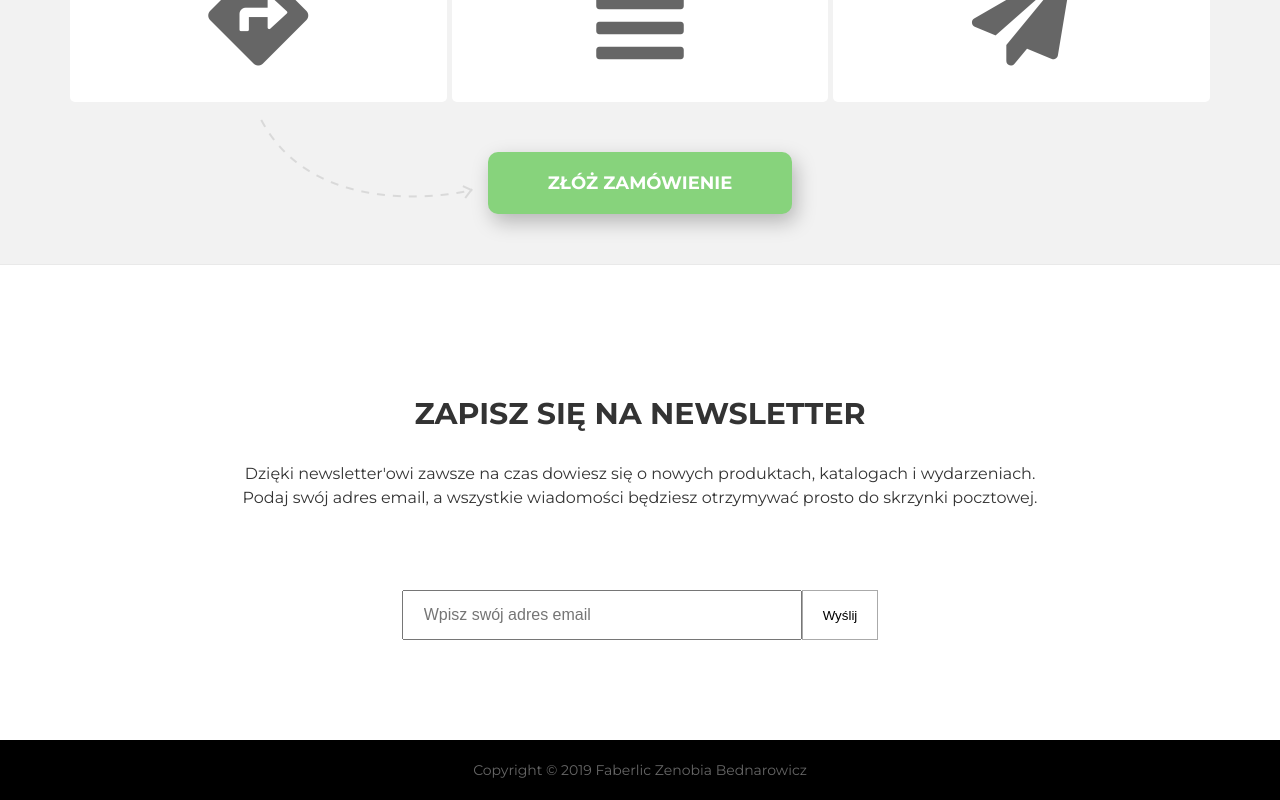
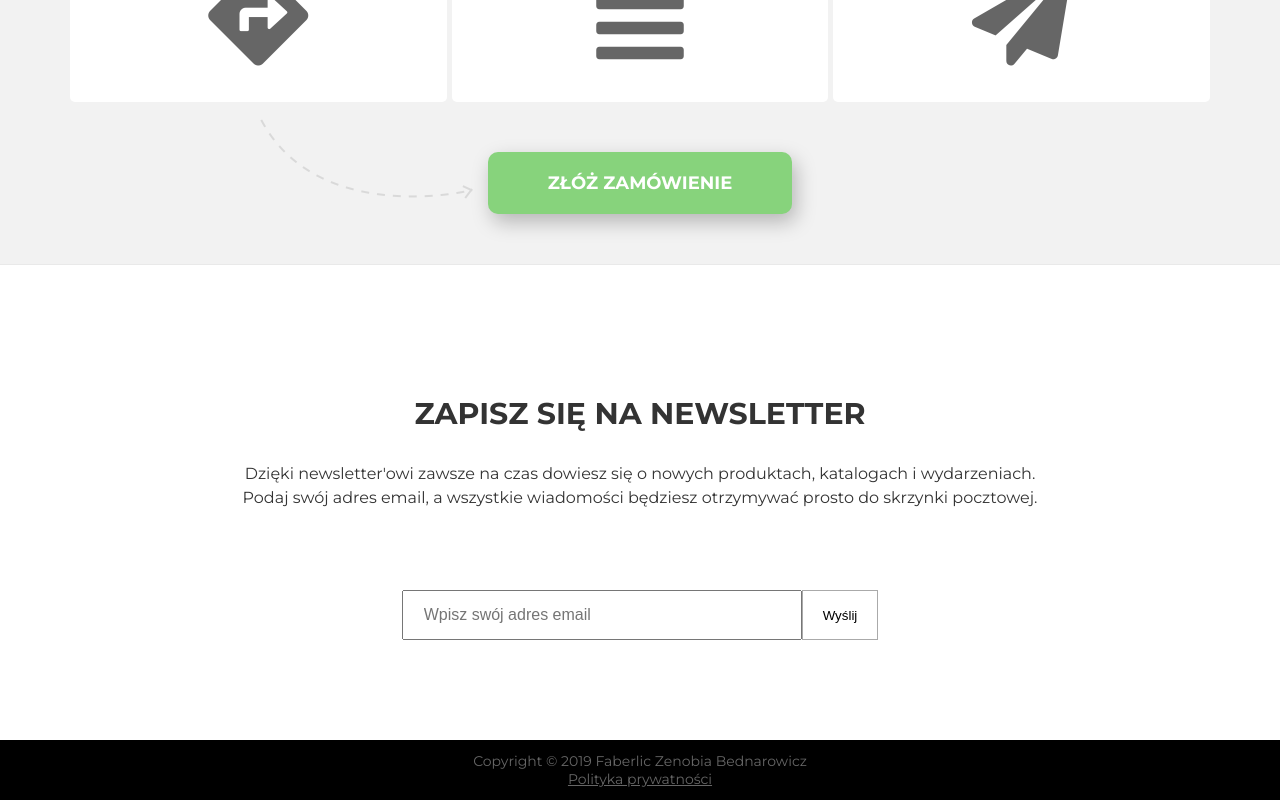
Before and after one commit to Dakotha/faberlic-front-end, a Vue app: page / in a window 1280 px wide. Shown: the part 1121-1921 px from the top of the page. Built offline with nearby package versions, Linux system fonts and the light colour scheme.

Commit message:
Added privacy policy

```diff
--- a/src/components/Footer.vue
+++ b/src/components/Footer.vue
@@ -1,6 +1,7 @@
 <template>
     <footer>
         <p>Copyright &copy; {{ getFullYear() }} Faberlic Zenobia Bednarowicz</p>
+        <a href="/Polityka_prywatnosci.pdf" target="_blank">Polityka prywatności</a>
     </footer>
 </template>
 
@@ -18,6 +19,7 @@ export default {
 <style lang="scss">
 footer {
     display: flex;
+    flex-direction: column;
     justify-content: center;
     align-items: center;
     height: 6rem;
@@ -28,5 +30,9 @@ footer {
     p {
         text-align: center;
     }
+
+    a {
+        color: #666666;
+    }
 }
 </style>
```
Also changed, not shown: 1 other file (tests, documents, lock files or other folders).
